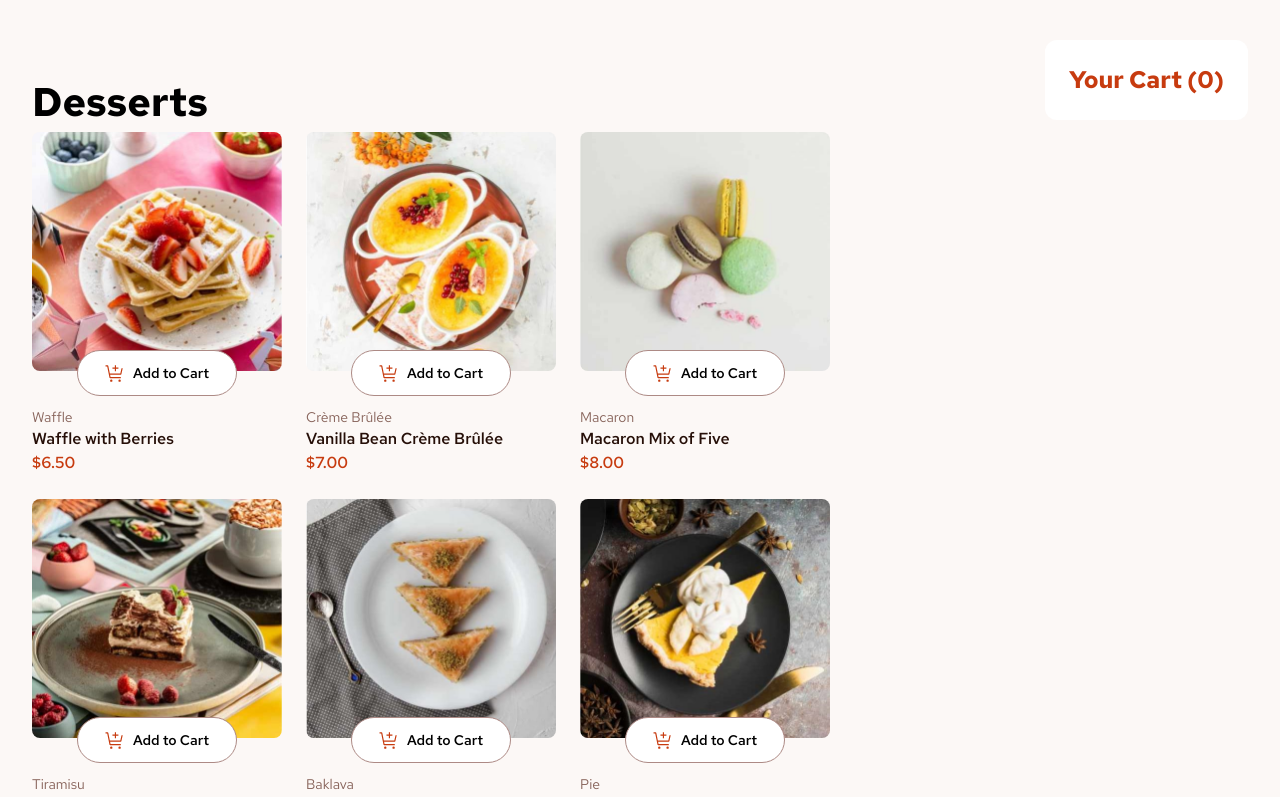
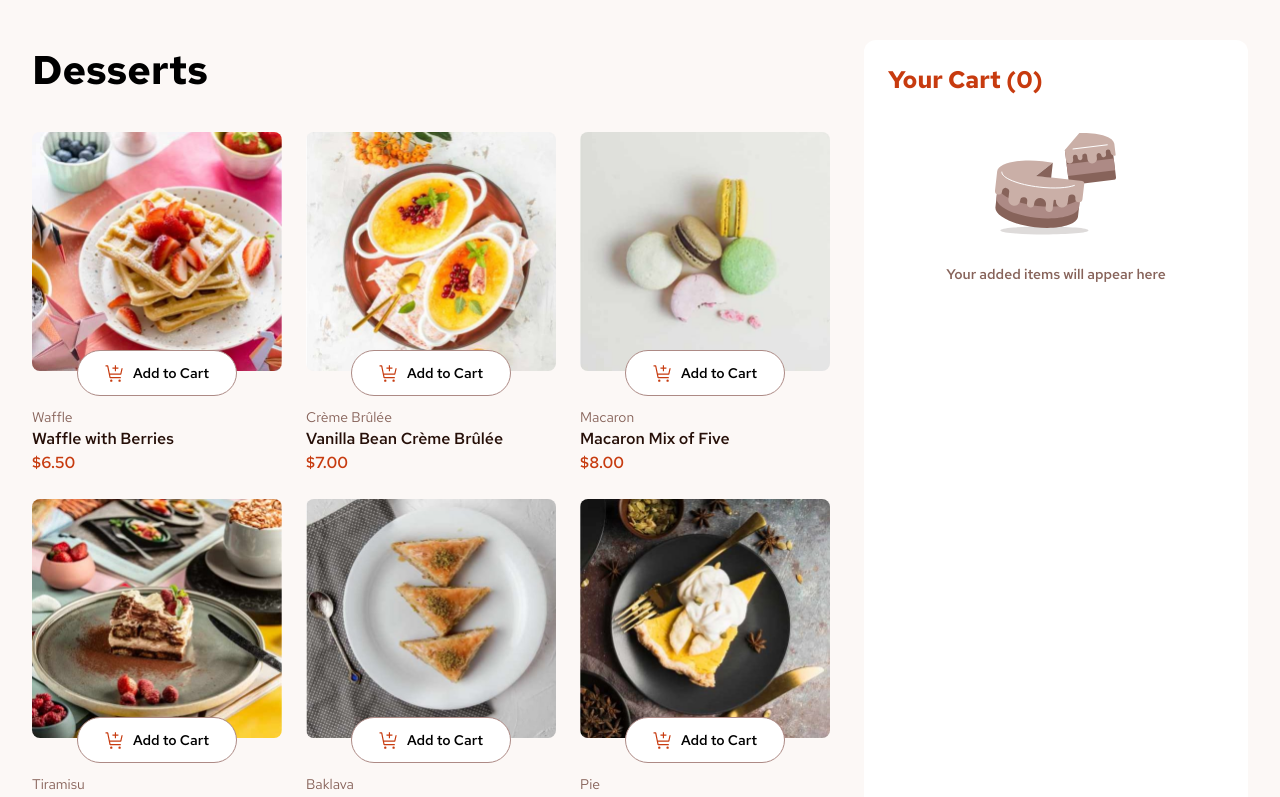
Before and after one commit to j0hnr0/Product-list-with-cart, a Next.js app: page / in a window 1280 px wide. Shown: the top 797 px of the page. Built offline with nearby package versions, Linux system fonts and the light colour scheme.

Commit message:
added YourCartSection component

```diff
--- a/app/_components/product-section.js
+++ b/app/_components/product-section.js
@@ -18,7 +18,7 @@ export default function ProductSection() {
   });
 
   return (
-    <section className="max-w-[800px] mt-8">
+    <section className="max-w-[800px]">
       <h1 className="text-[40px] font-bold font-red-hat-bold">Desserts</h1>
       {isLoading && (
         <div className="flex justify-center">
@@ -32,7 +32,7 @@ export default function ProductSection() {
       )}
 
       {data && (
-        <div className="flex gap-6 flex-wrap">
+        <div className="mt-8 flex gap-6 flex-wrap">
           {data.map((item) => (
             <Product
               key={item.name}
--- a/app/_components/your-cart-section.js
+++ b/app/_components/your-cart-section.js
@@ -1,10 +1,27 @@
+import Image from "next/image";
+
 export default function YourCartSection() {
   return (
-    <section>
-      <div className="max-w-96 bg-white rounded-xl p-6">
-        <h2 className="font-red-hat-bold text-custom-red text-2xl">
+    <section className="w-full flex justify-end">
+      <div className="w-full max-w-96 bg-white rounded-xl p-6 pb-10">
+        <h2 className="font-red-hat-bold font-bold text-custom-red text-2xl">
           Your Cart (0)
         </h2>
+
+        <div className="flex flex-col justify-center items-center mt-6">
+          <Image
+            src="/images/illustration-empty-cart.svg"
+            className="w-full h-auto max-w-32"
+            alt="Chocolate cake"
+            width={128}
+            height={128}
+            sizes="(max-width: 640px) 100vw, (max-width: 1024px) 50vw, 33vw"
+          />
+
+          <h4 className="mt-4 font-red-hat-semibold font-semibold text-sm text-custom-brown">
+            Your added items will appear here
+          </h4>
+        </div>
       </div>
     </section>
   );
--- a/app/globals.css
+++ b/app/globals.css
@@ -3,6 +3,7 @@
 @theme {
     --color-custom-red: #C73B0F;
     --color-custom-white: #FCF8F6;
+    --color-custom-brown: #87635A;
 }
 
 .font-red-hat-bold {
--- a/app/layout.js
+++ b/app/layout.js
@@ -31,7 +31,7 @@ export default function RootLayout({ children }) {
       lang="en"
       className={`${redHatBold.variable} ${redHatSemiBold.variable} ${redHatRegular.variable}`}
     >
-      <body>
+      <body className="bg-custom-white">
         <Providers>{children}</Providers>
       </body>
     </html>
--- a/app/page.js
+++ b/app/page.js
@@ -3,11 +3,9 @@ import YourCartSection from "./_components/your-cart-section";
 
 export default function Home() {
   return (
-    <main className="bg-custom-white">
-      <div className="max-w-[1216px] mx-auto flex justify-between pt-10">
-        <ProductSection />
-        <YourCartSection />
-      </div>
+    <main className="max-w-[1216px] mx-auto flex justify-between pt-10">
+      <ProductSection />
+      <YourCartSection />
     </main>
   );
 }
```
